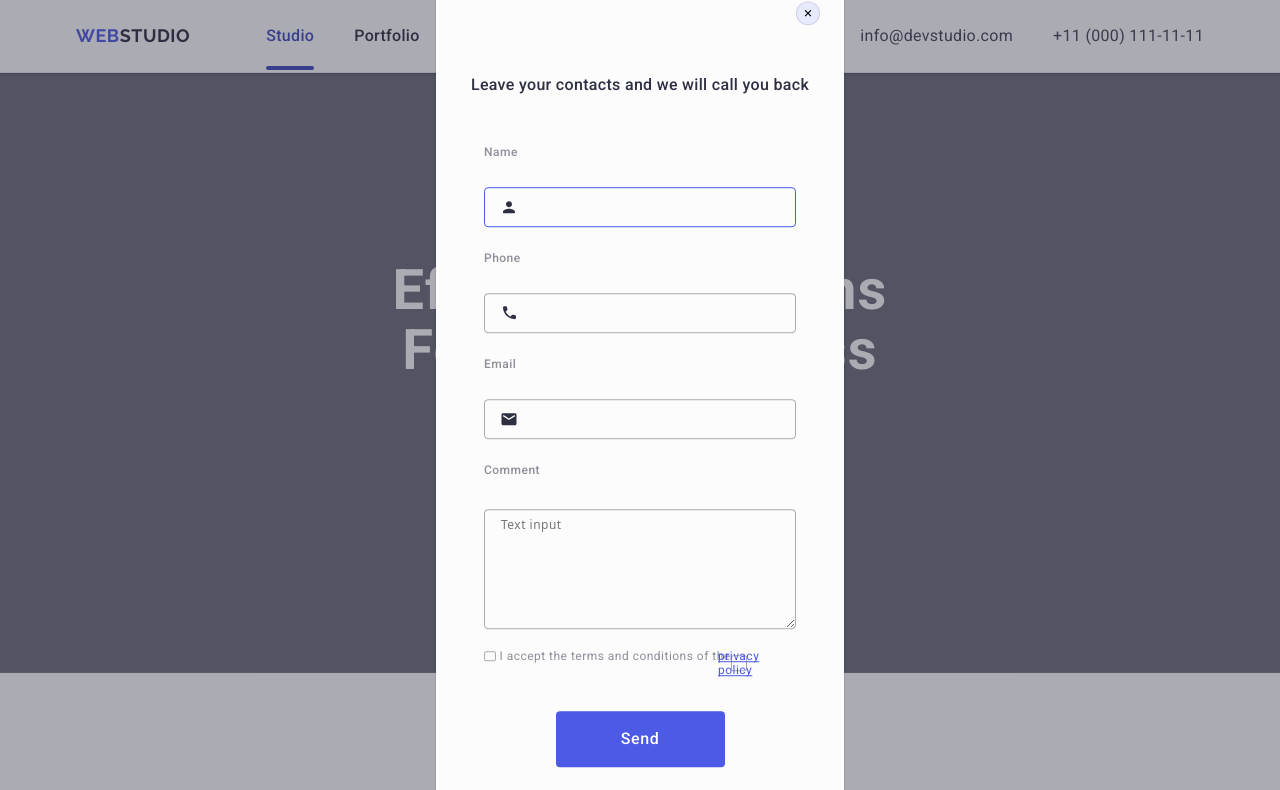
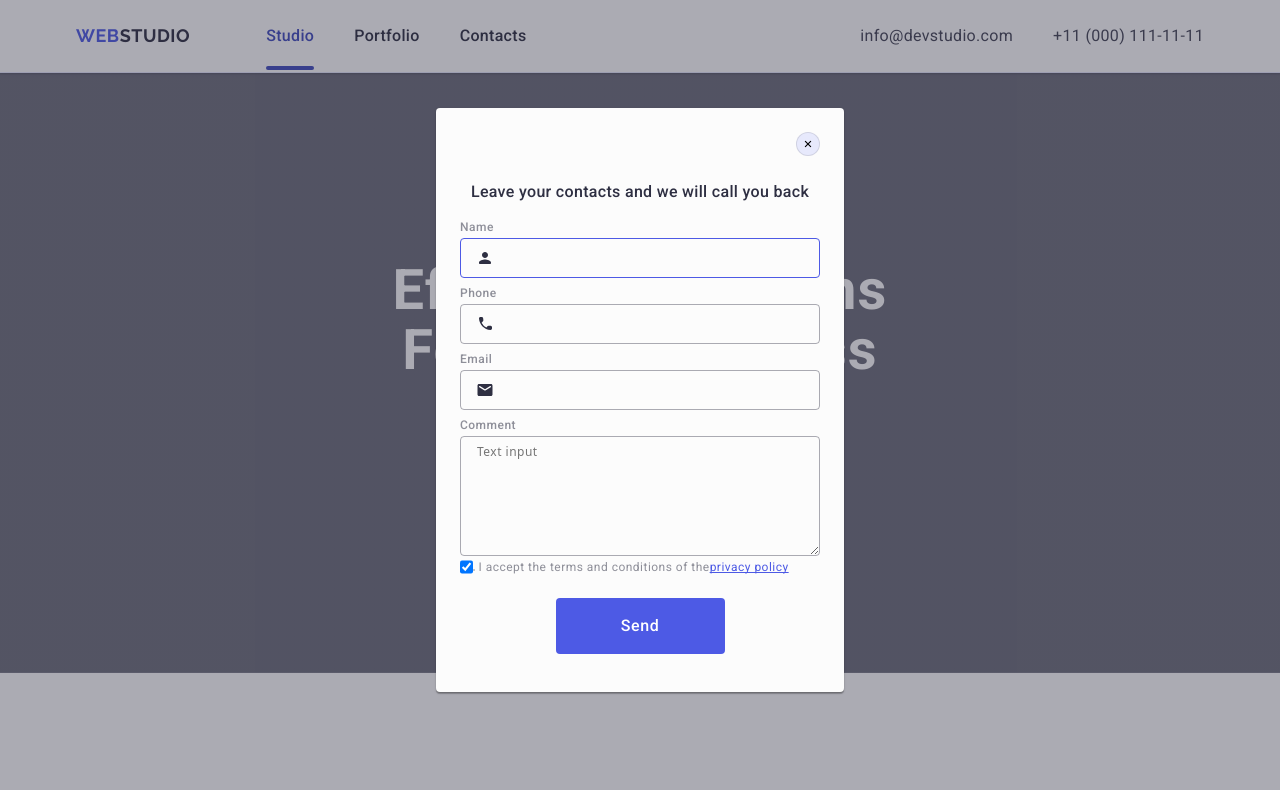
Before and after one commit to IvanVsemDobra/goit-markup-hw-05, a plain HTML site: page index.html in a window 1280 px wide. Shown: the top 790 px of the page. Drawn offline with nearby package versions, Linux system fonts and the light colour scheme; a web font is replaced by a local one.

Commit message:
update model

```diff
--- a/css/styles.css
+++ b/css/styles.css
@@ -737,17 +737,6 @@ pointer-events: none;
     transition: transform 250ms cubic-bezier(0.4, 0, 0.2, 1);
 }
 
-.button_close-box {
-    display: flex;
-    align-items: center;
-    justify-content: center;
-    top: 24px;
-    right: 24px;
-    width: 24px;
-    height: 24px;
-    border-radius: 50%;
-
-}
 .close_button {
     position: absolute;
     display: flex;
@@ -789,14 +778,10 @@ pointer-events: none;
     letter-spacing: 0.02em;
     text-align: center;
     color: var(--navy-blue);
-    min-width: 360px;
     margin-bottom: 16px;
 }
 .form {
-    padding: 32px 24px;
-    display: flex;
-    flex-direction: column;
-    gap: 16px;
+
 }
 .lable_modal {
     font-family: var(--font-family);
@@ -810,33 +795,34 @@ pointer-events: none;
 }
 .lable-box {
     display: flex;
-    align-items: center;
+    flex-direction: column;
     margin-bottom: 8px;
 }
 
 .input-box {
-    display: flex;
+    display: block;
     position: relative;
-    margin-bottom: 8px;
-
 }
 .input-box:hover,
 .input-box:focus,
-.input-box:active {
+.input-box:active,
+.team-icon-madal:hover,
+.team-icon-madal:focus {
     cursor: pointer;
     border-color: var(--iris);
     outline: transparent;
     transition: border-color 250ms cubic-bezier(0.4, 0, 0.2, 1);
 }
 .team-icon-madal {
-    fill: var(--iris);
+    transform: translate(fill: var(--iris));
     cursor: pointer;
     border-radius: 1px;
+
 }
 .textarea-l {
     display: flex;
     position: relative;
-    margin-bottom: 32px
+    margin-bottom: 4px
 }
 .textarea {
     width: 100%;
@@ -915,15 +901,7 @@ height: 24px;
     transition: border-color 250ms cubic-bezier(0.4, 0, 0.2, 1);
 }
 
-.span-model {
-    width: 16px;
-    height: 16px;
-    border: 1px solid rgba(46, 47, 66, 0.4);
-    border-radius: 2px;
-    transition: background-color 250ms cubic-bezier(0.4, 0, 0.2, 1), border 250ms cubic-bezier(0.4, 0, 0.2, 1), fill 250ms cubic-bezier(0.4, 0, 0.2, 1);
-    display: inline-flex;
-    align-items: center;
-    justify-content: center;
+.a-model {
     fill: transparent;
     text-decoration: underline;
     text-decoration-skip-ink: none;
--- a/index.html
+++ b/index.html
@@ -473,22 +473,20 @@
     <!-- " -->
         <div class="modal">
 
-            <div class="button_close-box">
                 <button class="close_button" type="button">
                     <svg class="icon-close" width="8" height="8">
                         <use href="./images/icons.svg#icon-close">
                         </use>
                     </svg>
                 </button>
-            </div>
 
                 <p class="modal-txt">Leave your contacts and we will call you back</p>
         <form class="form" name="user_form" autocomplete="off">
-            <div class="lable-box">
+        <div class="lable-box">
                 <label  class="lable_modal" for=user-name>
                     Name
                 </label>
-            </div>
+
             <div class="input-box">
                     <input class="form-input" type="text" id="user-name" name="user-name" autofocus>
                 <svg class="team-icon-madal icon-person" width="12" height="12">
@@ -496,11 +494,12 @@
                     </use>
                 </svg>
             </div>
-            <div class="lable-box">
+        </div>
+        <div class="lable-box">
                 <label class="lable_modal" for="user_phone" >
                     Phone
                 </label>
-            </div>
+
             <div class="input-box">
                     <input class="form-input" type="tel" id="user_phone" name="user_phone">
                 <svg class="team-icon-madal icon-phone" width="18" height="24">
@@ -508,11 +507,12 @@
                     </use>
                 </svg>
             </div>
-            <div class="lable-box">
+        </div>
+        <div class="lable-box">
                 <label class="lable_modal" for="user-email">
                     Email
                 </label>
-            </div>
+
             <div class="input-box">
                     <input class="form-input" type="email" id="user-email" name="user-email">
                 <svg class="team-icon-madal icon-email" width="18" height="24">
@@ -520,6 +520,7 @@
                         </use>
                 </svg>
             </div>
+        </div>
             <div class="textarea-box">
                 <label class="lable_modal textarea-l" for="user-comment" >
                     Comment
@@ -528,16 +529,16 @@
                         rows="5"></textarea>
             </div>
             <div class=" checkbox-box">
-                    <input class=" visually-hidden checkbox-txt" type="checkbox" id="user-privacy"  name="user-privacy"  value="true">
+                    <input class="checkbox-txt" type="checkbox" checked id="user-privacy"  name="user-privacy"  value="true">
                 <label class="checkbox-box-l" for="user-privacy">
                     <span class="checkbox-icon-box">
-                        <svg class="checkbox-icon" width="10" height="8">
+                        <!-- <svg class="checkbox-icon" width="10" height="8">
                             <use href="./images/icons.svg#icon-click">
 
                             </use>
-                        </svg>
+                        </svg> -->
                     </span>
-                    I accept the terms and conditions of the<span class="span-model">privacy policy</span>
+                    I accept the terms and conditions of the<a href="#" class="a-model">privacy policy</a>
                 </label>
             </div>
             <div class="model-button">
```
